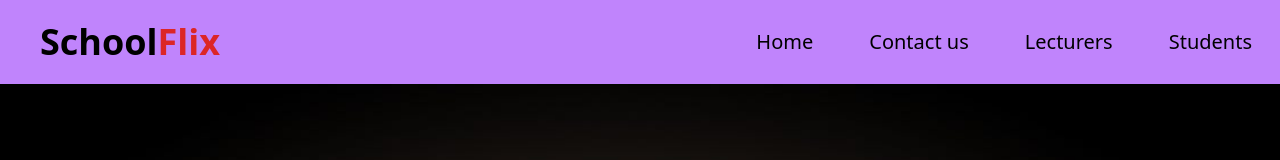
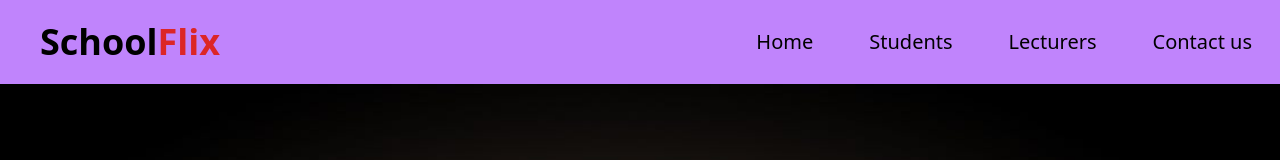
Before and after one commit to KEVIN-DEVV/Schoolflix, a React (Create React App) app: page / in a window 1280 px wide. Shown: the top 160 px of the page. Built offline with nearby package versions, Linux system fonts and the light colour scheme; no server answers; the HTML template or start-up script is replaced by a standard one.

Commit message:
Added Navbar functionality

```diff
--- a/src/components/Navbar.js
+++ b/src/components/Navbar.js
@@ -16,9 +16,9 @@ const Navbar = () => {
       {/* Navlinks */}
       <div className="flex  lg:flex-row md-flex-row justify-between sm:flex-col">
         <Link className="p-7 inline text-xl font-medium hover:text-white focus:text-white" to="/">Home</Link>
+        <Link className="p-7 inline text-xl font-medium hover:text-white focus:text-white" to="/students">Students</Link>
+        <Link className="p-7 inline text-xl font-medium hover:text-white focus:text-white" to="/lectures">Lecturers</Link>
         <Link className="p-7 inline text-xl font-medium hover:text-white focus:text-white" to="/contact_us">Contact us</Link>
-        <Link className="p-7 inline text-xl font-medium hover:text-white focus:text-white" to="/lectures">Lecturers</Link>
-        <Link className="p-7 inline text-xl font-medium hover:text-white focus:text-white" to="/students">Students</Link>
       </div>
     </div>
   );
```
